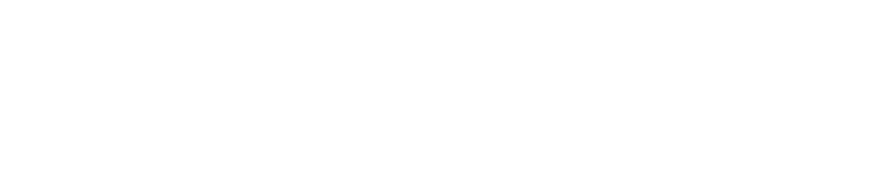
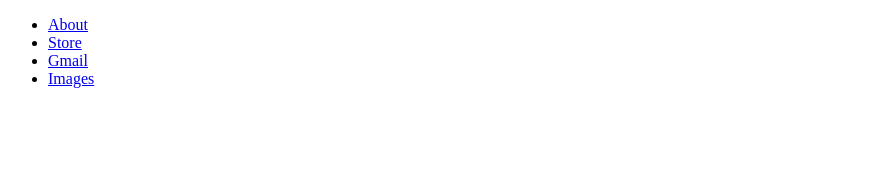
Before and after one commit to MissLiner/google-homepage, a plain HTML site: page index.html in a window 1280 px wide. Shown: the top 178 px of the page, without its empty margins (0-871 px from the left). Drawn offline with Linux system fonts and the light colour scheme.

Commit message:
added ul of links for navbar

```diff
--- a/index.html
+++ b/index.html
@@ -13,6 +13,12 @@
 }
 </style>
 <body>
+    <ul>
+        <li><a href="https://about.google/?fg=1&utm_source=google-US&utm_medium=referral&utm_campaign=hp-header">About</a></li>
+        <li><a href="https://store.google.com/US?utm_source=hp_header&utm_medium=google_ooo&utm_campaign=GS100042&hl=en-US">Store</a></li>
+        <li><a href="https://mail.google.com/mail/?authuser=0&ogbl">Gmail</a></li>
+        <li><a href="https://www.google.com/imghp?hl=en&authuser=0&ogbl">Images</a></li>
+    </ul>
     <img id="logo" class="center" src="https://www.google.com/images/branding/googlelogo/1x/googlelogo_color_272x92dp.png">
     <input id= "search-box" class="center" type="text">
 </body>
```
